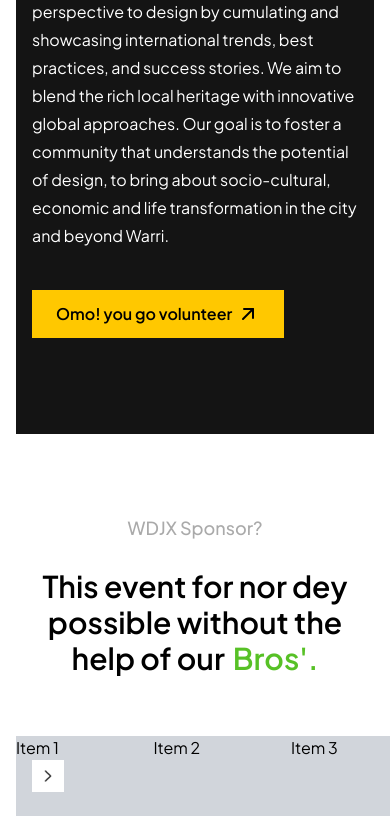
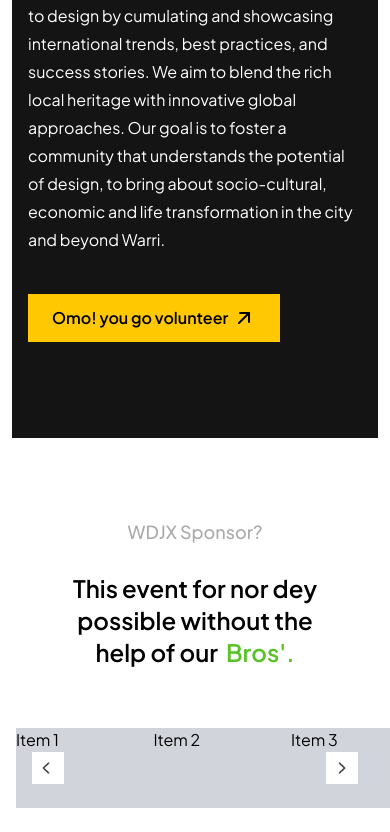
Before and after one commit to Matthewokiemute/wdjx, a Next.js app: page / in a window 390 px wide. Shown: the part 1521-2353 px from the top of the page. Built offline with nearby package versions, Linux system fonts and the light colour scheme.

Commit message:
edited spomsor text

```diff
--- a/src/components/Carousel.jsx
+++ b/src/components/Carousel.jsx
@@ -58,7 +58,7 @@ const Carousel = ({ items }) => {
         <Image src="/left-icon.png" width={20} height={20} alt="left icon" className="ml-1" />
       </button>
       <button
-        className="absolute left-8 md:right-20 top-1/2 transform -translate-y-1/2 bg-white border-none w-8 h-8"
+        className="absolute right-8 md:right-20 top-1/2 transform -translate-y-1/2 bg-white border-none w-8 h-8"
         onClick={nextSlide}
       >
         <Image src="/right-icon.png" width={20} height={20} alt="right icon" className="ml-[6px]" />
--- a/src/components/Sponsors.jsx
+++ b/src/components/Sponsors.jsx
@@ -9,11 +9,11 @@ const Sponsors = () => {
           WDJX Sponsor?
         </span>
         <div className="text-center">
-          <p className="text-3xl md:text-5xl text-black font-semibold">
+          <p className="text-2xl md:text-5xl text-black font-semibold">
             This event for nor dey possible{" "}
             <span className="md:hidden">without the</span>
           </p>
-          <p className="text-3xl md:text-5xl text-black font-semibold flex gap-2 items-center justify-center">
+          <p className="text-2xl md:text-5xl text-black font-semibold flex gap-2 items-center justify-center">
           help <span className="hidden md:inline-block">without the help</span> of
             our <SlidingText />
           </p>
--- a/src/components/templates/MegaHeroSection.jsx
+++ b/src/components/templates/MegaHeroSection.jsx
@@ -6,7 +6,7 @@ import WhoWeBe from '../WhoWeBe'
 
 const MegaHeroSection = () => {
   return (
-   <div className="px-4 pt-4 mx-auto">
+   <div className="px-3 pt-3 mx-auto">
      <SectionLayout>
         <Header />
         <HeroSection />
```
